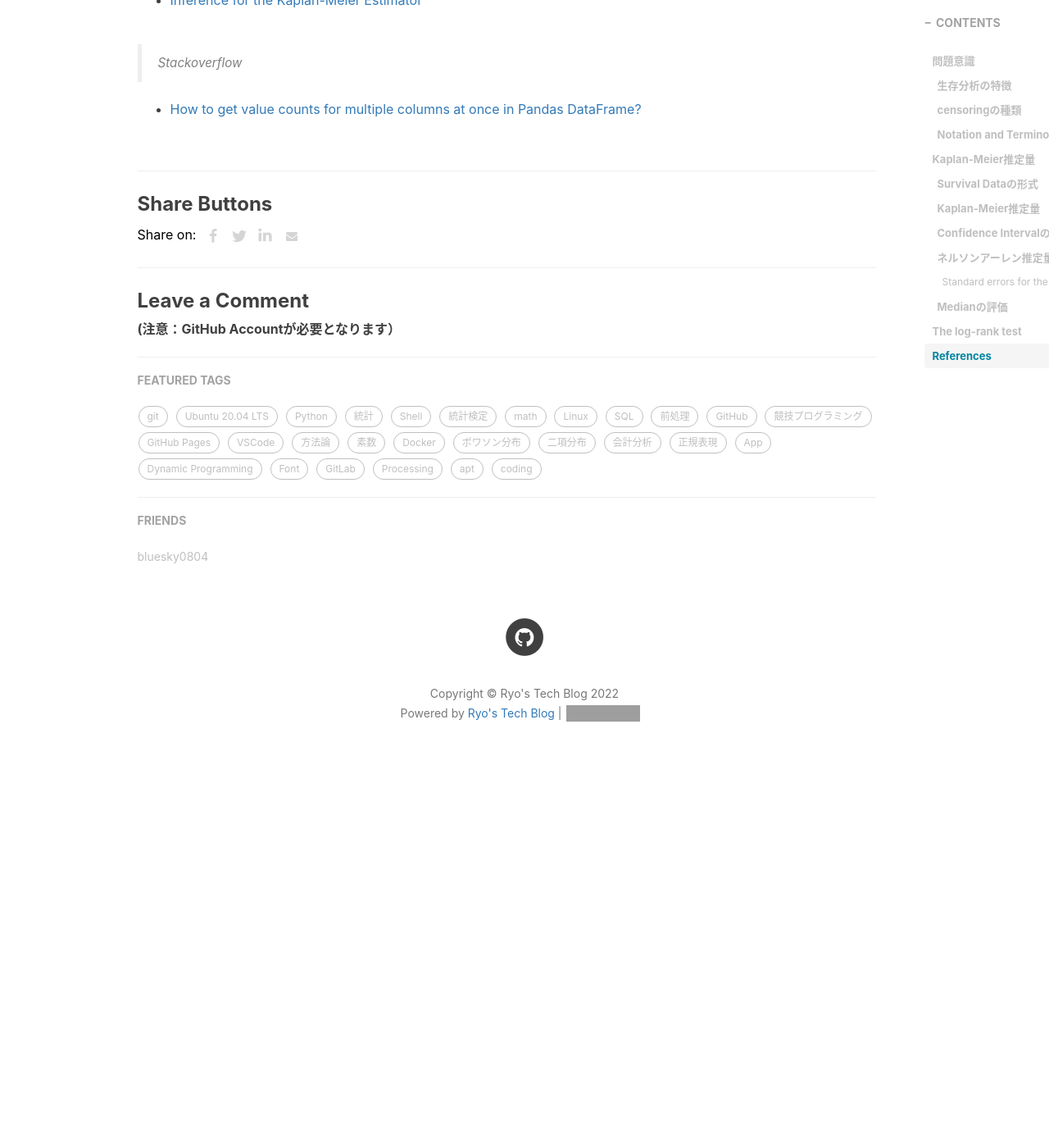
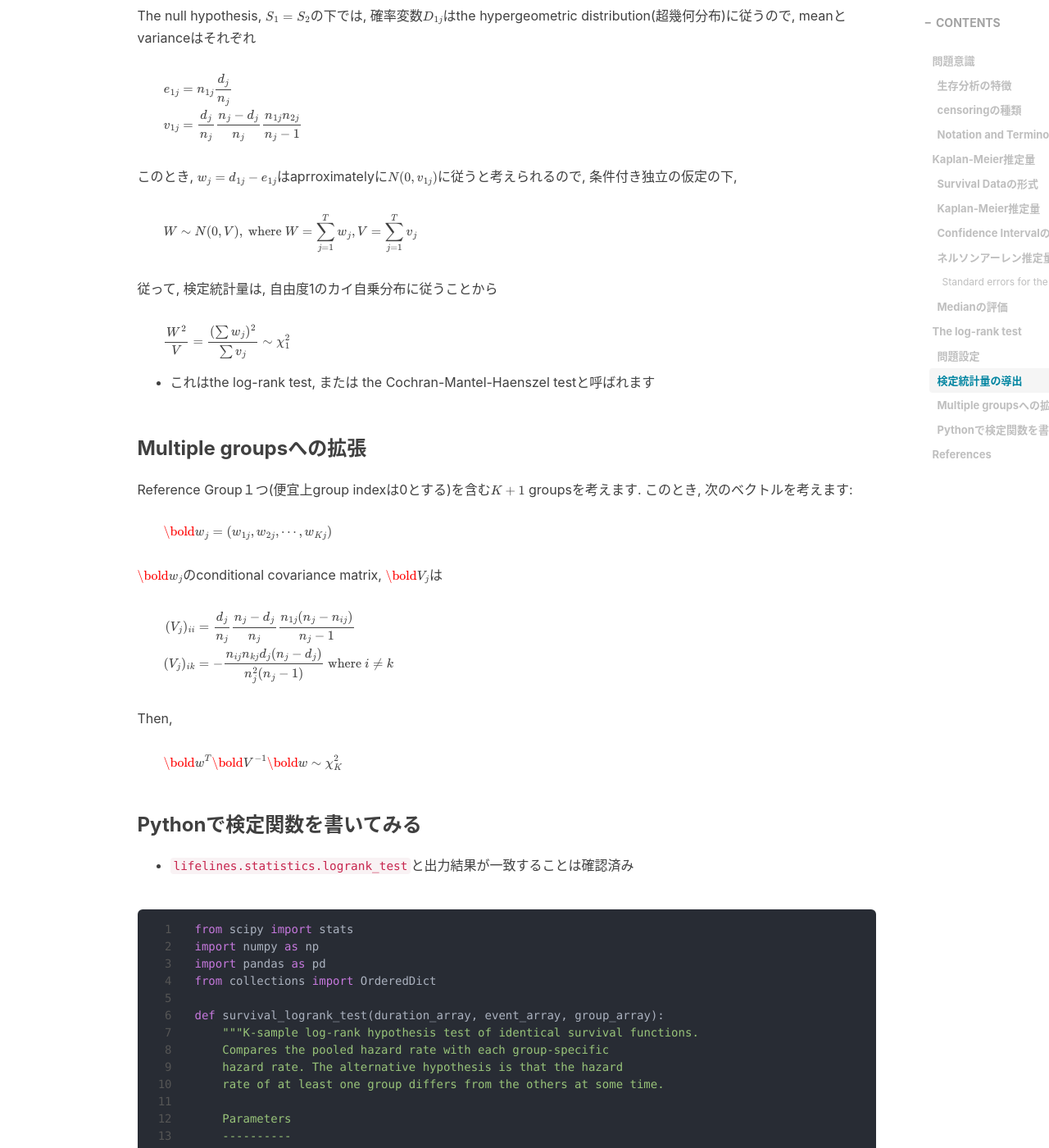
Before and after one commit to RyoNakagami/RyoNakagami.github.io, a Jekyll site: the page built from _posts/2022-08-07-eda-kaplanmeier.md, in a window 1280 px wide and 1400 px high, scrolled down 11054 px. Shown: the whole window at 82% size. Built offline with Jekyll 4.4.1, drawn with Linux system fonts in a browser that asks for light colours; nearby versions of some CDN libraries; comment, search, counter and statistics services are not loaded; before the commit the page ends 12001 px from its top, so only the background shows below that; some of the changed text lies outside the part shown; grey boxes are pictures that could not be loaded.

````diff
--- a/_posts/2022-08-07-eda-kaplanmeier.md
+++ b/_posts/2022-08-07-eda-kaplanmeier.md
@@ -1,6 +1,7 @@
 ---
 layout: post
-title: "EDA CookBook - 生存分析とKaplanMeier 1/N"
+title: "EDA CookBook - 生存分析とKaplanMeier推定量"
+title: "生存分析 1/N"
 author: "Ryo"
 header-img: "img/about-bg.jpg"
 header-mask: 0.4
@@ -30,6 +31,10 @@ tags:
     - [Standard errors for the Nelson-Aalen estimator](#standard-errors-for-the-nelson-aalen-estimator)
   - [Medianの評価](#median%E3%81%AE%E8%A9%95%E4%BE%A1)
 - [The log-rank test](#the-log-rank-test)
+  - [問題設定](#%E5%95%8F%E9%A1%8C%E8%A8%AD%E5%AE%9A)
+  - [検定統計量の導出](#%E6%A4%9C%E5%AE%9A%E7%B5%B1%E8%A8%88%E9%87%8F%E3%81%AE%E5%B0%8E%E5%87%BA)
+  - [Multiple groupsへの拡張](#multiple-groups%E3%81%B8%E3%81%AE%E6%8B%A1%E5%BC%B5)
+  - [Pythonで検定関数を書いてみる](#python%E3%81%A7%E6%A4%9C%E5%AE%9A%E9%96%A2%E6%95%B0%E3%82%92%E6%9B%B8%E3%81%84%E3%81%A6%E3%81%BF%E3%82%8B)
 - [References](#references)
 
 <!-- END doctoc generated TOC please keep comment here to allow auto update -->
@@ -108,7 +113,6 @@ $$
 
 このとき, hazard関数の定義に注意すると
 
-<div class="math display" style="overflow: auto">
 $$
 \begin{align*}
 H(t) &= \int^t_0 h(u)du\\
@@ -116,18 +120,15 @@ H(t) &= \int^t_0 h(u)du\\
 & = \left[-\log (1 - F(u))\right]_0^t
 \end{align*}
 $$
-</div>
 
 よって, 以下の関係式を得ることができます
 
-<div class="math display" style="overflow: auto">
 $$
 \begin{align*}
 F(t) &= 1 - \exp\left(-\int^t_0h(u)du\right)\\
 f(t) &= h(t)\exp\left(-\int^t_0h(u)du\right)
 \end{align*}
 $$
-</div>
 
 - 生存時間が指数分布従う場合, hazard関数が時間に無関係の定数であることから確率密度関数, 累積分布関数の導出が可能となります
 
@@ -259,9 +260,9 @@ df_merge['CI_lower'] = np.clip(df_merge['ratio'] * np.exp(-1.96 * df_merge['std_
 df_merge['CI_upper'] = np.clip(df_merge['ratio'] * np.exp(1.96 * df_merge['std_err']), 0, 1)
 
 ## plotの再現
-plt.step(df_merge['time'].values, df_merge['ratio'].values, label='survival')
-plt.step(df_merge['time'].values, df_merge['CI_lower'].values, linestyle='dashed', label='lower 95%')
-plt.step(df_merge['time'].values, df_merge['CI_upper'].values, linestyle='dashed', label='upper 95%')
+plt.step(df_merge['time'].values, df_merge['ratio'].values,where="post", label='survival')
+plt.fill_between(df_merge['time'].values, df_merge['CI_lower'].values,df_merge['CI_upper'].values, color = 'b', alpha = 0.2, step="post")
+
 
 plt.legend();
 ```
@@ -311,16 +312,14 @@ $$
 \hat s^2(t) = \sum_{j\leq t} \frac{d_j}{n_j(n_j - d_j)}
 $$
 
-よって, CIは
+よって, Confidence Intervalは
 
-<div class="math display" style="overflow: auto">
 $$
 \begin{align*}
 CI &= \exp(\log \hat S(t) \pm 1.96 \hat s(t))\\
 &= \hat S(t)\exp(\pm 1.96 \hat s(t))
 \end{align*}
 $$
-</div>
 
 > どのような仮定下正当化されるのか？
 
@@ -346,14 +345,12 @@ $$
 
 で表せられることに着目し, 累積ハザード関数の推定量としてのネルソンアーレン推定量, $\tilde H(t)$, から生存関数を以下のように表現することができます
 
-<div class="math display" style="overflow: auto">
 $$
 \begin{align*}
 \tilde H(t) &= \sum_{j=1}^t\frac{d_j}{n_j}\\
 \tilde S(t) &=\prod_{j=1}^t\exp(-\frac{d_j}{n_j})
 \end{align*}
 $$
-</div>
 
 一般にこれは小サンプルに有効な推定量と言われていますが, KM推定量との関係性として以下が知られています:
 
@@ -401,12 +398,185 @@ $$
 一方, median は計算することができ
 
 $$
-\text{Median} t = \min(t) \text{ s.t. } \hat S(t) \leq 0.5
+\text{Median}(t) = \min(t) \text{ s.t. } \hat S(t) \leq 0.5
 $$
 
 ## The log-rank test
+### 問題設定
 
-後ほど記述
+- ２つのグループの生存時間分布に差が存在するか検定したいとする, i.e., 生存関数について$H_0: S_1 = S_2$
+- $n_{1j}, d_{1j}$: the time, $t_j$におけるグループ1の観察人数と死亡人数
+- $n_{2j}, d_{2j}$: the time, $t_j$におけるグループ2の観察人数と死亡人数
+
+### 検定統計量の導出
+
+> the time, $t_j$, におけるContingency Table
+
+||Group 1|Group 2|Total|
+|---|---|---|---|
+|Deaths|$d_{1j}$|$d_{2j}$|$d_{j}$|
+|Survivors|$n_{1j} - d_{1j}$|$n_{2j} - d_{2j}$|$n_{j} - d_{j}$|
+|Obs|$n_{1j}$|$n_{2j}$|$n_{j}$|
+
+> chi-squared distributionの導出
+
+The null hypothesis, $S_1 = S_2$の下では, 確率変数$D_{1j}$はthe hypergeometric distribution(超幾何分布)に従うので, meanとvarianceはそれぞれ
+
+$$
+\begin{align*}
+e_{1j} &= n_{1j}\frac{d_j}{n_j}\\
+v_{1j} &= \frac{d_j}{n_j}\frac{n_j - d_j}{n_j}\frac{n_{1j}n_{2j}}{n_j - 1}
+\end{align*}
+$$
+
+このとき, $w_j = d_{1j} − e_{1j}$はaprroximatelyに$N(0, v_{1j})$に従うと考えられるので, 条件付き独立の仮定の下,
+
+$$
+W \sim N(0, V), \text{ where } W = \sum_{j=1}^T w_j, V = \sum_{j=1}^T v_j
+$$
+
+従って, 検定統計量は, 自由度1のカイ自乗分布に従うことから
+
+$$
+\frac{W^2}{V} = \frac{(\sum w_j)^2}{\sum v_j} \sim \chi^2_1
+$$
+
+- これはthe log-rank test, または the Cochran-Mantel-Haenszel testと呼ばれます
+
+### Multiple groupsへの拡張
+
+Reference Group１つ(便宜上group indexは0とする)を含む$K + 1$ groupsを考えます. このとき, 次のベクトルを考えます:
+
+$$
+\bold w_j = (w_{1j}, w_{2j}, \cdots, w_{Kj})
+$$
+
+$\bold w_j$のconditional covariance matrix, $\bold V_j$は
+
+$$
+\begin{align*}
+(V_j)_{ii} & = \frac{d_j}{n_j}\frac{n_j - d_j}{n_j}\frac{n_{1j}(n_{j}-n_{ij})}{n_j - 1}\\
+(V_j)_{ik} & = - \frac{n_{ij}n_{kj}d_j(n_j - d_j)}{n_j^2(n_j-1)}\text{ where } i \neq k
+\end{align*}
+$$
+
+Then,
+
+$$
+\bold w^T \bold V^{-1} \bold w \sim \chi^2_K
+$$
+
+### Pythonで検定関数を書いてみる
+
+- `lifelines.statistics.logrank_test`と出力結果が一致することは確認済み
+
+```python
+from scipy import stats
+import numpy as np
+import pandas as pd
+from collections import OrderedDict
+
+def survival_logrank_test(duration_array, event_array, group_array):
+    """K-sample log-rank hypothesis test of identical survival functions.
+    Compares the pooled hazard rate with each group-specific
+    hazard rate. The alternative hypothesis is that the hazard
+    rate of at least one group differs from the others at some time.
+
+    Parameters
+    ----------
+    duration_array : time of event or time of censoring array, shape = (n_samples,)
+
+    event_array : the binary event indicator array
+                  1: event observed
+                  0: censored
+
+    group_array : array-like, shape = (n_samples,)
+                  Group membership of each sample.
+
+    Returns
+    -------
+    chisq : float
+        Test statistic.
+    pvalue : float
+        Two-sided p-value with respect to the null hypothesis
+        that the hazard rates across all groups are equal.
+    stats : pandas.DataFrame
+        Summary statistics for each group:  number of samples,
+        observed number of events, expected number of events,
+        and test statistic.
+        Only provided if `return_stats` is True.
+    covariance : array, shape=(n_groups, n_groups)
+        Covariance matrix of the test statistic.
+        Only provided if `return_stats` is True.
+
+    References
+    ----------
+    .. [1] Fleming, T. R. and Harrington, D. P.
+           A Class of Hypothesis Tests for One and Two Samples of Censored Survival Data.
+           Communications In Statistics 10 (1981): 763-794.
+    """
+
+    n_samples = len(duration_array)
+    groups, group_counts = np.unique(group_array, return_counts=True)
+    n_groups = groups.shape[0]
+
+    # sort descending
+    o = np.argsort(-duration_array, kind="mergesort")
+    x = group_array[o]
+    event = event_array[o]
+    time = duration_array[o]
+
+    at_risk = np.zeros(n_groups, dtype=int)
+    observed = np.zeros(n_groups, dtype=int)
+    expected = np.zeros(n_groups, dtype=float)
+    covar = np.zeros((n_groups, n_groups), dtype=float)
+    covar_indices = np.diag_indices(n_groups)
+
+    k = 0
+    while k < n_samples:
+        ti = time[k]
+        total_events = 0
+        while k < n_samples and ti == time[k]:
+            idx = np.searchsorted(groups, x[k])
+            if event[k]:
+                observed[idx] += 1
+                total_events += 1
+            at_risk[idx] += 1
+            k += 1
+        if total_events != 0:
+            total_at_risk = k
+            expected += at_risk * (total_events / total_at_risk)
+            if total_at_risk > 1:
+                multiplier = total_events * (total_at_risk - total_events) / (total_at_risk * (total_at_risk - 1))
+                temp = at_risk * multiplier
+                covar[covar_indices] += temp
+                covar -= np.outer(temp, at_risk) / total_at_risk
+
+    chi_df = n_groups - 1
+    numerator = observed[:chi_df] - expected[:chi_df]
+
+    chisq = np.linalg.solve(covar[:chi_df, :chi_df], numerator) @ numerator
+    pval = stats.chi2.sf(chisq, chi_df)
+
+    table = OrderedDict()
+    table["counts"] = group_counts
+    table["observed"] = observed
+    table["expected"] = expected
+    table["statistic"] = observed - expected
+    table = pd.DataFrame.from_dict(table)
+    table.index = pd.Index(groups, name="group", dtype=groups.dtype)
+
+    return chisq, pval, table, covar, chi_df
+
+
+# numpy example
+G = np.array([0, 0, 0, 0, 1, 1, 1, 1, 1, 2, 2, 2])
+T = np.array([5, 3, 9, 8, 7, 4, 4, 3, 2, 5, 6, 7])
+E = np.array([1, 1, 1, 1, 1, 1, 0, 0, 1, 1, 1, 0])
+survival_logrank_test(duration_array=T, event_array=E, group_array=G)
+```
+
+
 
 ## References
 
````
Also changed, not shown: _posts/2022-04-03-chi-squared-test-basic.md (+2 -2 lines), _posts/2022-07-16-ubuntu-remove-old-kernel.md (+1 -1 lines), _posts/2022-10-13-Coffee-science-part1.md (added, +116 -0 lines).
